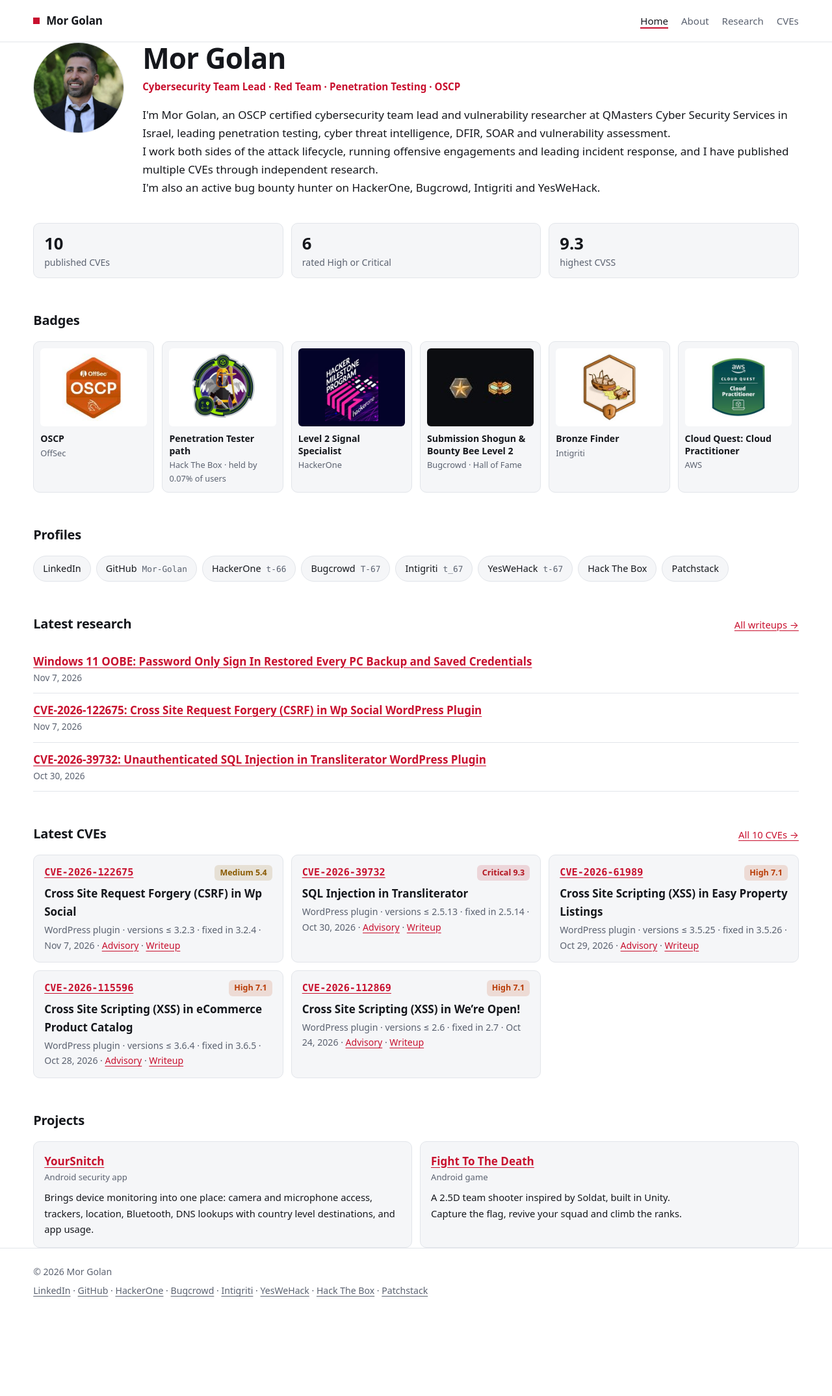
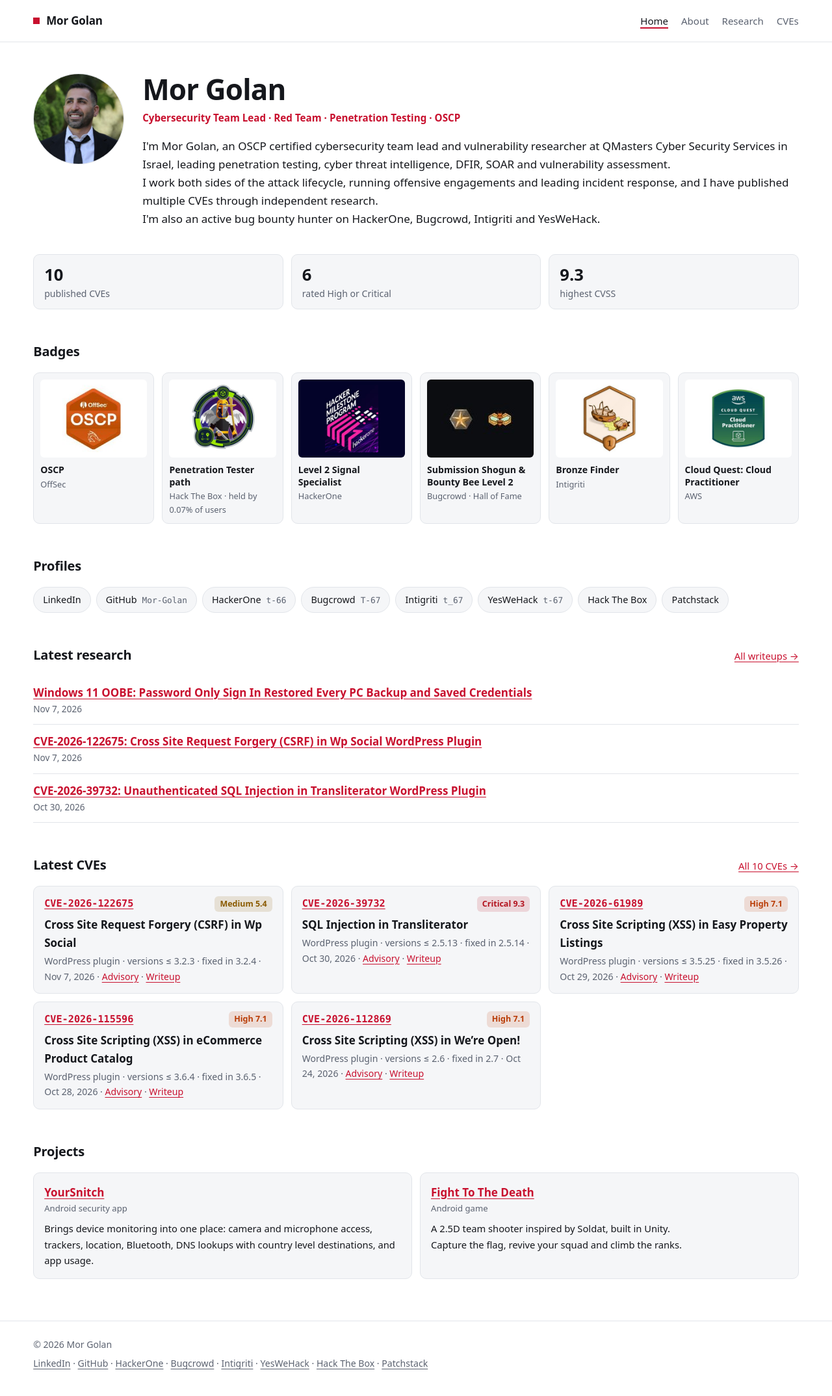
Before and after one commit to Mor-Golan/mor-golan.github.io, a Jekyll site: the page built from index.html, in a window 1280 px wide. Shown: the whole page at 65% size. Built offline with Jekyll 4.4.1, drawn with Linux system fonts in a browser that asks for light colours; before the commit the page ends 2036 px from its top, so only the background shows below that.

Commit message:
Restore the vertical padding around the main content
The .wrap side padding shorthand was overriding main's top and bottom
padding, so the hero touched the header and the last section touched
the footer.

```diff
--- a/assets/css/style.css
+++ b/assets/css/style.css
@@ -43,7 +43,7 @@ body {
 a { color: var(--accent); text-underline-offset: 3px; }
 a:hover { text-decoration-thickness: 2px; }
 
-.wrap { padding: 0 clamp(16px, 4vw, 56px); }
+.wrap { padding-left: clamp(16px, 4vw, 56px); padding-right: clamp(16px, 4vw, 56px); }
 
 .skip { position: absolute; left: -9999px; }
 .skip:focus { left: 16px; top: 8px; padding: 6px 10px; background: var(--surface); }
```
